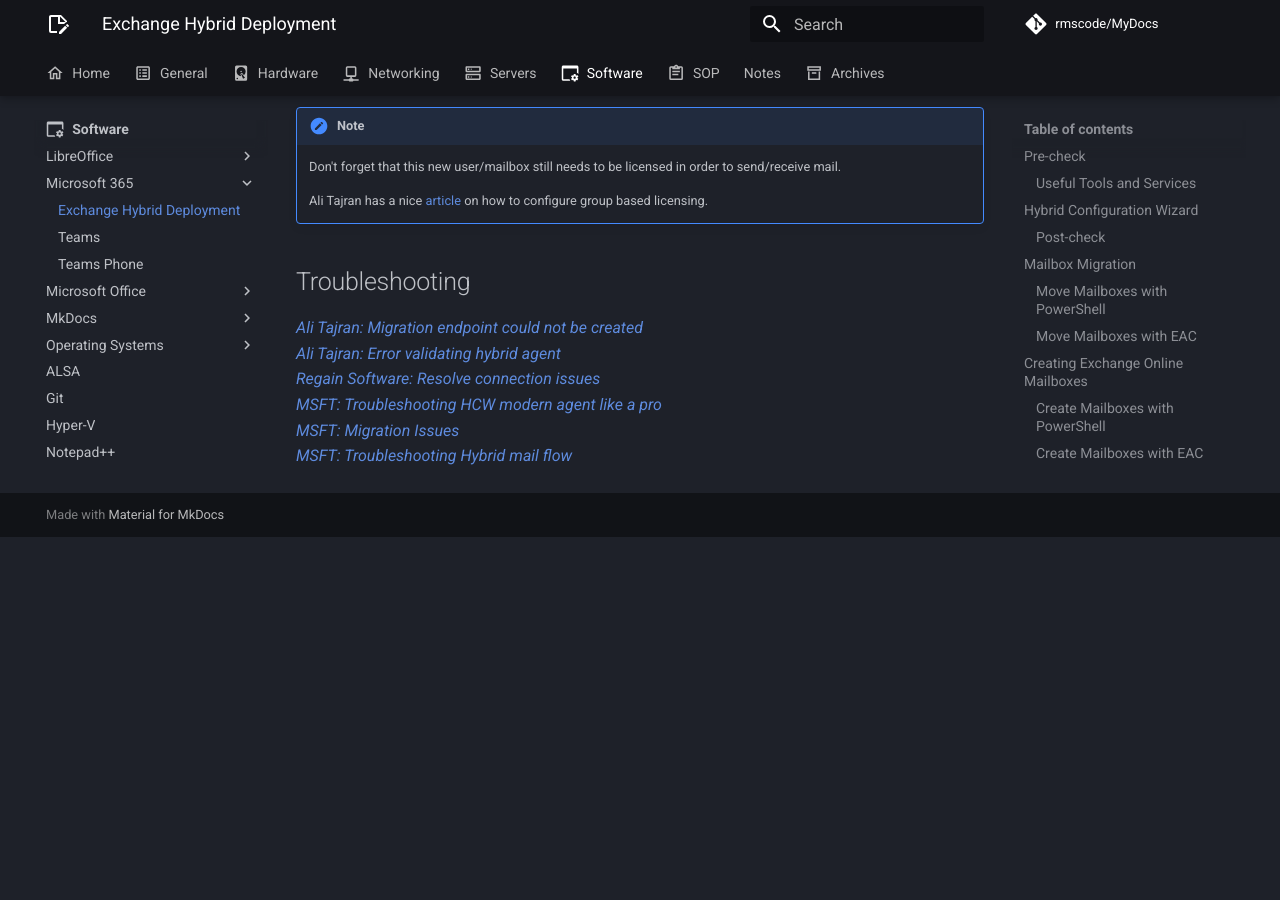
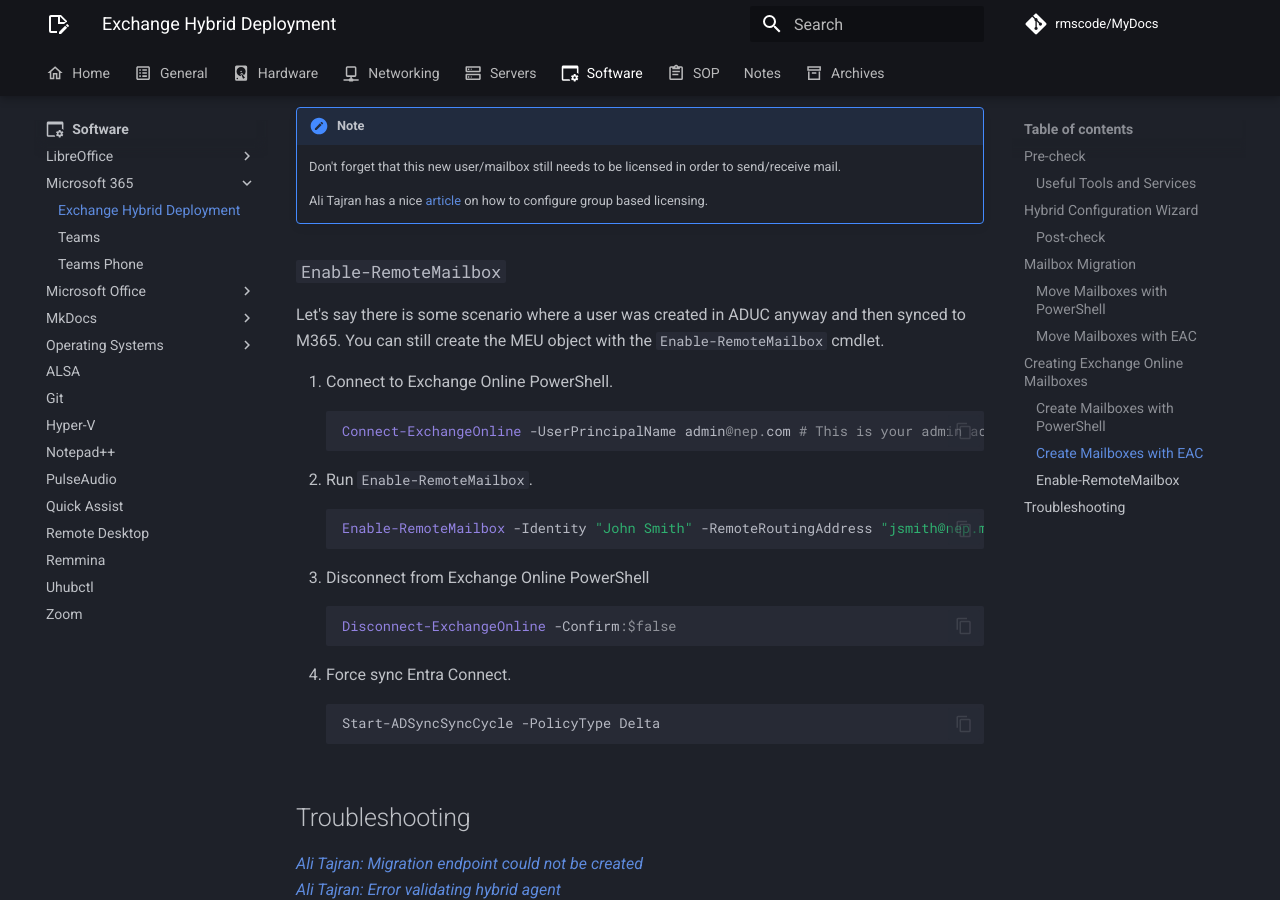
Before and after one commit to rmscode/binary-garden, an MkDocs documentation site: the page built from docs/software/microsoft-365/hybrid-exchange.md, in a window 1280 px wide and 900 px high, scrolled down 7536 px. Built offline with MkDocs 1.6.1 and Material for MkDocs 9.7.7, drawn with Linux system fonts in a browser that asks for light colours; comment, search, counter and statistics services are not loaded; before the commit the page ends 8073 px from its top, so only the background shows below that.

Commit message:
Docs: Enable online mailbox for ADUC created user with Enable-RemoteMailbox

````diff
--- a/docs/software/microsoft-365/hybrid-exchange.md
+++ b/docs/software/microsoft-365/hybrid-exchange.md
@@ -229,6 +229,27 @@
 
     Ali Tajran has a nice [article](https://www.alitajran.com/assign-microsoft-365-licenses-group-based-licensing/) on how to configure group based licensing.
 
+### `Enable-RemoteMailbox`
+
+Let's say there is some scenario where a user was created in ADUC anyway and then synced to M365. You can still create the MEU object with the `Enable-RemoteMailbox` cmdlet.
+
+1. Connect to Exchange Online PowerShell.<br>
+```powershell
+Connect-ExchangeOnline -UserPrincipalName admin@nep.com # This is your admin account for Exchange Online
+```
+2. Run `Enable-RemoteMailbox`.<br>
+```powershell
+Enable-RemoteMailbox -Identity "John Smith" -RemoteRoutingAddress "jsmith@nep.mail.onmicrosoft.com" -Alias "jsmith" -DisplayName "John Smith"
+```
+3. Disconnect from Exchange Online PowerShell<br>
+```powershell
+Disconnect-ExchangeOnline -Confirm:$false
+```
+4. Force sync Entra Connect.<br>
+```powqershell
+Start-ADSyncSyncCycle -PolicyType Delta
+```
+
 ## Troubleshooting
 
 [*Ali Tajran: Migration endpoint could not be created*](https://www.alitajran.com/hcw8078-migration-endpoint-could-not-be-created/)<br>
````
Also changed, not shown: other parts of docs/software/microsoft-365/hybrid-exchange.md (+3 -3 lines).
